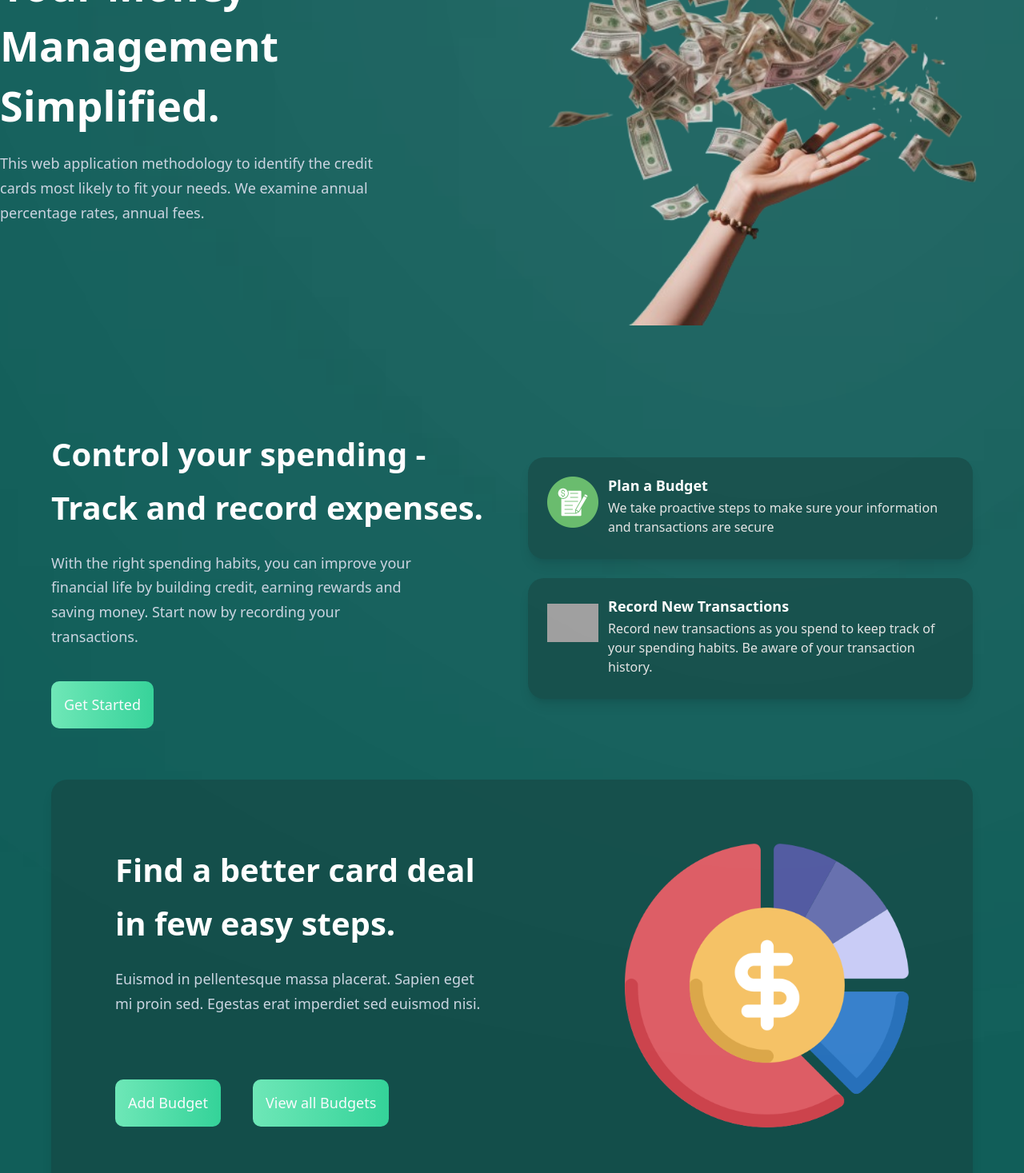
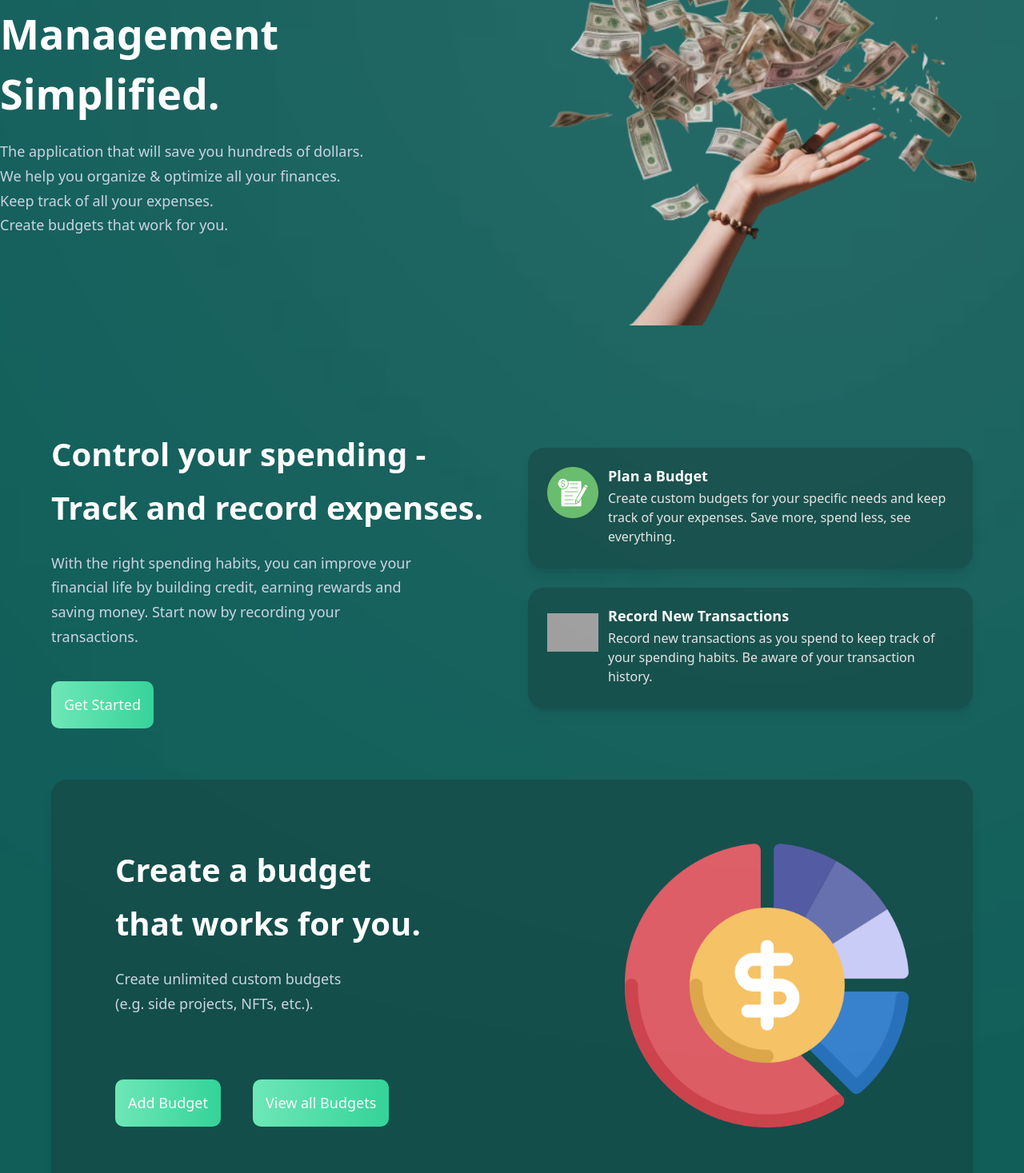
Before and after one commit to junghoona/budget-pal, a React (Create React App) app in the folder ghi/: page / in a window 1280 px wide. Shown: the part 391-1858 px from the top of the page at 80% size. Built offline with nearby package versions, Linux system fonts and the light colour scheme; grey boxes are pictures that could not be loaded.

Commit message:
Modified Banner

```diff
--- a/ghi/src/Components/Home/Banner/BudgetBanner.js
+++ b/ghi/src/Components/Home/Banner/BudgetBanner.js
@@ -20,13 +20,11 @@ function BudgetBanner() {
       data-aos-duration="1500"
     >
       <div className={`${layout.sectionInfo} ml-20`}>
-        <h2 className={styles.heading}>Find a
-        better card deal <br className='sm:block
-        hidden'/>in few easy steps.</h2>
+        <h2 className={styles.heading}>Create a budget <br className='sm:block
+        hidden'/>that works for you.</h2>
         <p className={`${styles.paragraph}
-        max-w-[470px] mt-5`}>Euismod in pellentesque
-          massa placerat. Sapien eget mi proin sed.
-          Egestas erat imperdiet sed euismod nisi.
+        max-w-[470px] mt-5`}>Create unlimited custom budgets <br />
+        (e.g. side projects, NFTs, etc.). <br />
         </p>
         <div className='flex flex-row flex-wrap
         sm:mt-10 mt-6'>
--- a/ghi/src/Components/Home/Banner/MainBanner.js
+++ b/ghi/src/Components/Home/Banner/MainBanner.js
@@ -10,7 +10,7 @@ const features = [
     id: 1,
     icon: budget,
     title: "Plan a Budget",
-    content: "We take proactive steps to make sure your information and transactions are secure",
+    content: "Create custom budgets for your specific needs and keep track of your expenses. Save more, spend less, see everything.",
   },
   {
     id: 2,
--- a/ghi/src/Components/Home/Hero.js
+++ b/ghi/src/Components/Home/Hero.js
@@ -40,10 +40,10 @@ const Hero = () => {
         ss:leading-[100px] leading-[75px]
         w-full'>Simplified.</h1>
         <p className={`${styles.paragraph} max-w-[470px]
-        mt-5`}>This web application
-        methodology to identify the credit cards
-        most likely to fit your needs. We examine
-        annual percentage rates, annual fees.</p>
+        mt-5`}>The application that will save you hundreds of dollars. <br />
+        We help you organize & optimize all your finances. <br />
+        Keep track of all your expenses. <br />
+        Create budgets that work for you.</p>
       </div>
 
       <div className={`flex-1 flex ${styles.flexCenter} md:my-0 my-10 relative`}>
```
